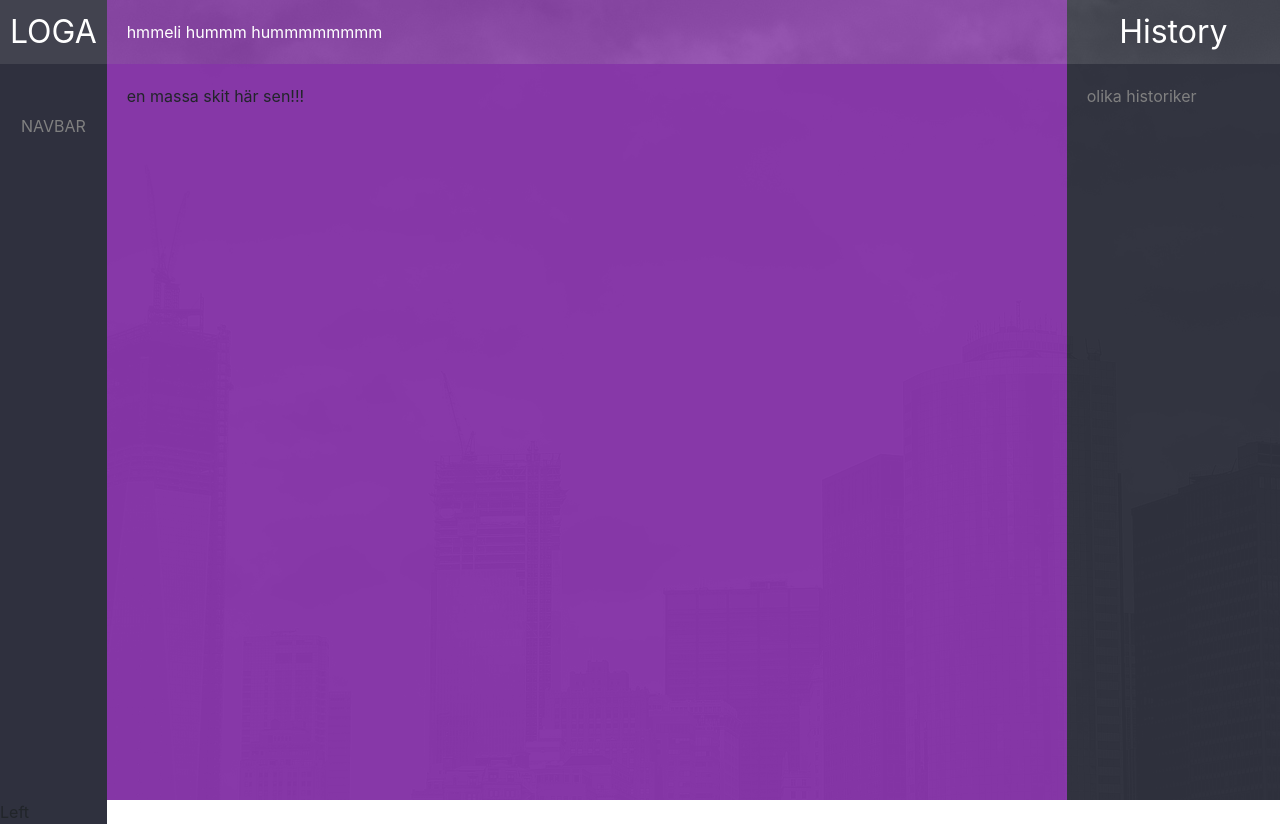
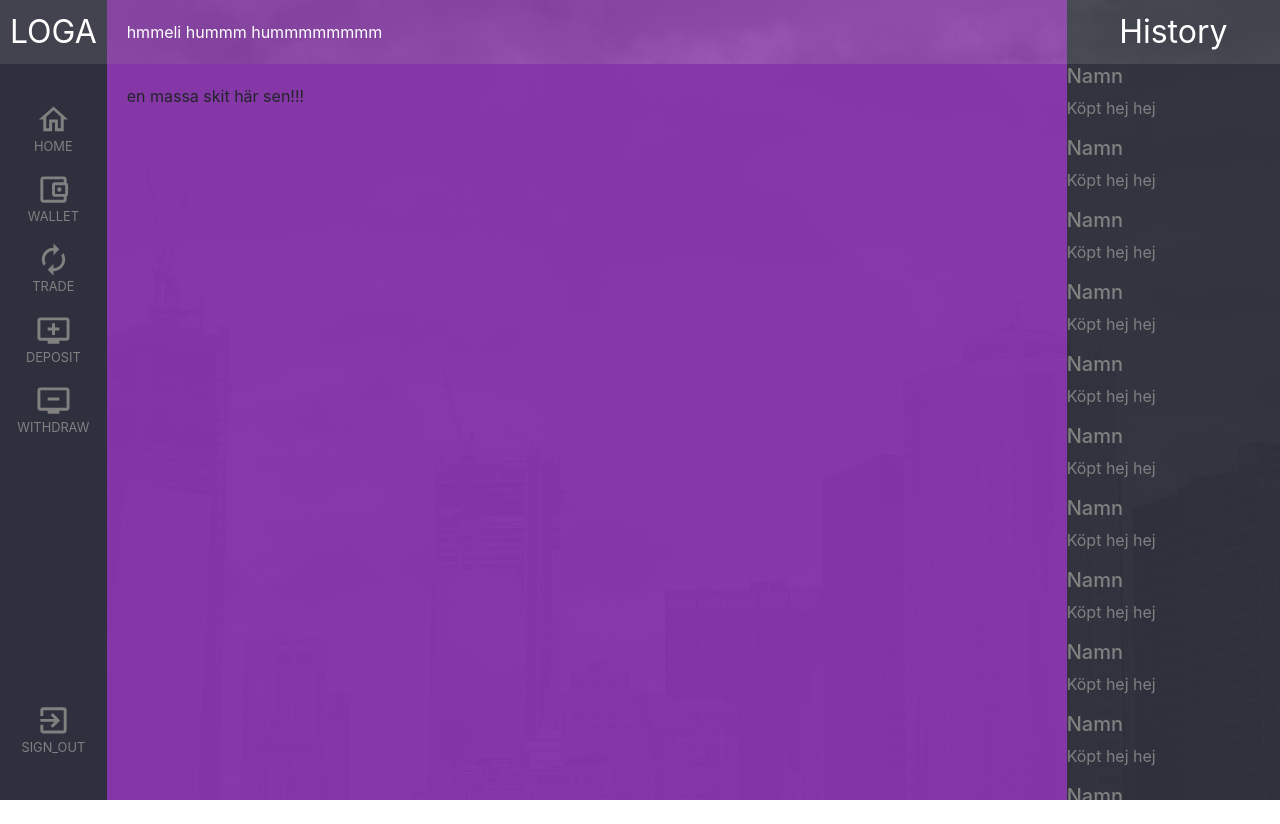
Before and after one commit to 8ptk4/crypto-trading, a React (Create React App) app: page / in a window 1280 px wide. After the commit the page ends 800 px from the top, so only its background shows below. Built offline with nearby package versions, Linux system fonts and the light colour scheme.

Commit message:
navbar and history structured

```diff
--- a/package.json
+++ b/package.json
@@ -3,9 +3,12 @@
   "version": "0.1.0",
   "private": true,
   "dependencies": {
+    "@material-ui/core": "^4.5.0",
+    "@material-ui/icons": "^4.4.3",
     "bootstrap": "^4.3.1",
     "react": "^16.10.2",
     "react-bootstrap": "^1.0.0-beta.14",
+    "react-custom-scrollbars": "^4.2.1",
     "react-dom": "^16.10.2",
     "react-router-dom": "^5.1.2",
     "react-scripts": "3.2.0"
--- a/src/App.js
+++ b/src/App.js
@@ -2,9 +2,20 @@ import React from "react";
 
 // Style
 import "./style.css";
+import { Scrollbars } from "react-custom-scrollbars";
+
 // React bootstrap stylesheet
 import { Container, Row, Col } from "react-bootstrap";
+import Nav from "react-bootstrap/Nav";
 import "bootstrap/dist/css/bootstrap.min.css";
+
+// Material Design icons
+import HomeOutlinedIcon from "@material-ui/icons/HomeOutlined";
+import AccountBalanceWalletOutlinedIcon from "@material-ui/icons/AccountBalanceWalletOutlined";
+import AutorenewIcon from "@material-ui/icons/Autorenew";
+import AddToQueueIcon from "@material-ui/icons/AddToQueue";
+import RemoveFromQueueIcon from "@material-ui/icons/RemoveFromQueue";
+import ExitToAppIcon from "@material-ui/icons/ExitToApp";
 
 const layout = "second";
 
@@ -22,8 +33,37 @@ function App() {
       <Row className="test">
         <Col className="navbar_left" md={1}>
           <div className="navbar_top">LOGA</div>
-          <div className="navbar_main">NAVBAR</div>
-          Left
+          <div className="navbar_main">
+            <Nav defaultActiveKey="/home" className="flex-column">
+              <Nav.Link href="/home">
+                <HomeOutlinedIcon fontSize="large" className="icon" />
+                HOME
+              </Nav.Link>
+              <Nav.Link eventKey="link-1">
+                <AccountBalanceWalletOutlinedIcon
+                  fontSize="large"
+                  className="icon"
+                />
+                WALLET
+              </Nav.Link>
+              <Nav.Link eventKey="link-2">
+                <AutorenewIcon fontSize="large" className="icon" />
+                TRADE
+              </Nav.Link>
+              <Nav.Link eventKey="link-2">
+                <AddToQueueIcon fontSize="large" className="icon" />
+                DEPOSIT
+              </Nav.Link>
+              <Nav.Link eventKey="link-2">
+                <RemoveFromQueueIcon fontSize="large" className="icon" />
+                WITHDRAW
+              </Nav.Link>
+              <Nav.Link eventKey="link-2" className="sign_out">
+                <ExitToAppIcon fontSize="large" className="icon" />
+                SIGN_OUT
+              </Nav.Link>
+            </Nav>
+          </div>
         </Col>
         <Col className="main" md={9}>
           <div className="main_top">hmmeli hummm hummmmmmmm</div>
@@ -31,7 +71,70 @@ function App() {
         </Col>
         <Col className="history" md={2}>
           <div className="history_top">History</div>
-          <div className="history_main">olika historiker</div>
+          <div className="history_main">
+            <Scrollbars
+              renderThumbVertical={props => (
+                <div {...props} className="scrollbar-vertical" />
+              )}
+            >
+              <div>
+                <h5>Namn</h5>
+                <p>Köpt hej hej</p>
+              </div>
+              <div>
+                <h5>Namn</h5>
+                <p>Köpt hej hej</p>
+              </div>
+              <div>
+                <h5>Namn</h5>
+                <p>Köpt hej hej</p>
+              </div>
+              <div>
+                <h5>Namn</h5>
+                <p>Köpt hej hej</p>
+              </div>
+              <div>
+                <h5>Namn</h5>
+                <p>Köpt hej hej</p>
+              </div>
+              <div>
+                <h5>Namn</h5>
+                <p>Köpt hej hej</p>
+              </div>
+              <div>
+                <h5>Namn</h5>
+                <p>Köpt hej hej</p>
+              </div>
+              <div>
+                <h5>Namn</h5>
+                <p>Köpt hej hej</p>
+              </div>
+              <div>
+                <h5>Namn</h5>
+                <p>Köpt hej hej</p>
+              </div>
+              <div>
+                <h5>Namn</h5>
+                <p>Köpt hej hej</p>
+              </div>
+              <div>
+                <h5>Namn</h5>
+                <p>Köpt hej hej</p>
+              </div>
+              <div>
+                <h5>Namn</h5>
+                <p>Köpt hej hej</p>
+              </div>
+              <div>
+                <h5>Namn</h5>
+                <p>Köpt hej hej</p>
+              </div>
+              <div>
+                <h5>Namn</h5>
+                <p>Köpt hej hej</p>
+              </div>
+            </Scrollbars>
+          </div>
         </Col>
       </Row>
     </Container>
--- a/src/style.css
+++ b/src/style.css
@@ -28,8 +28,18 @@
   background: rgba(47, 49, 62, 0.2);
   display: flex;
   justify-content: center;
-  padding: 50px;
+  padding: 30px;
   color: grey;
+  text-align: center;
+  font-size: 0.8em;
+}
+
+.navbar_main a {
+  color: grey;
+}
+
+.navbar_main a:hover {
+  color: rgb(194, 194, 194);
 }
 
 .history {
@@ -70,6 +80,24 @@
 .history_main {
   height: 92vh;
   background: rgba(47, 49, 62, 0.98);
-  padding: 20px;
   color: grey;
 }
+
+.scrollbar-vertical {
+  background-color: grey;
+}
+
+.icon {
+  color: grey;
+  margin: 0 auto;
+  display: block !important;
+}
+
+.sign_out {
+  transform: translateY(-50%);
+  /* display: inline-block; */
+  position: absolute;
+  bottom: 0;
+  left: 0;
+  width: 100%;
+}
```
Also changed, not shown: 1 other file (tests, documents, lock files or other folders).
